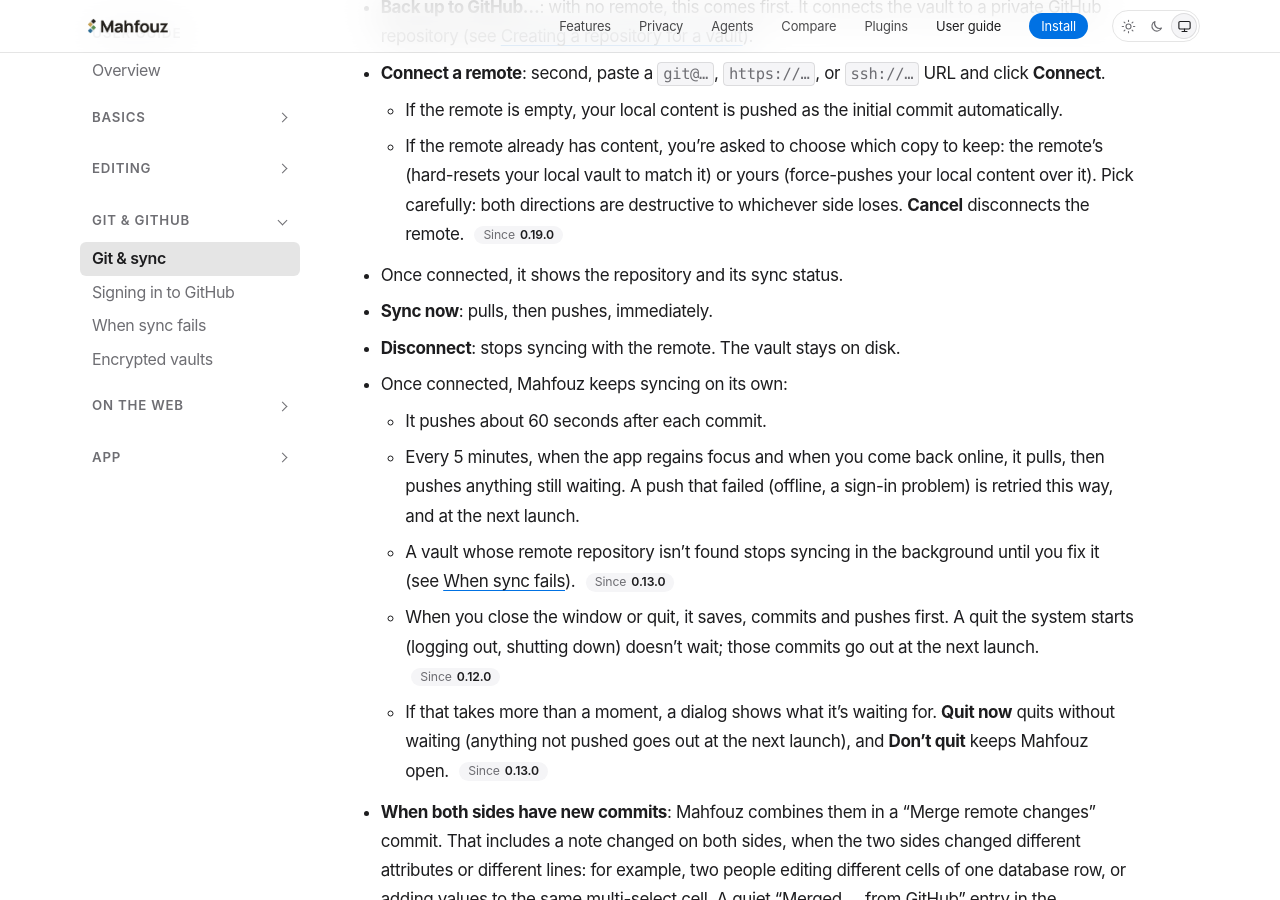
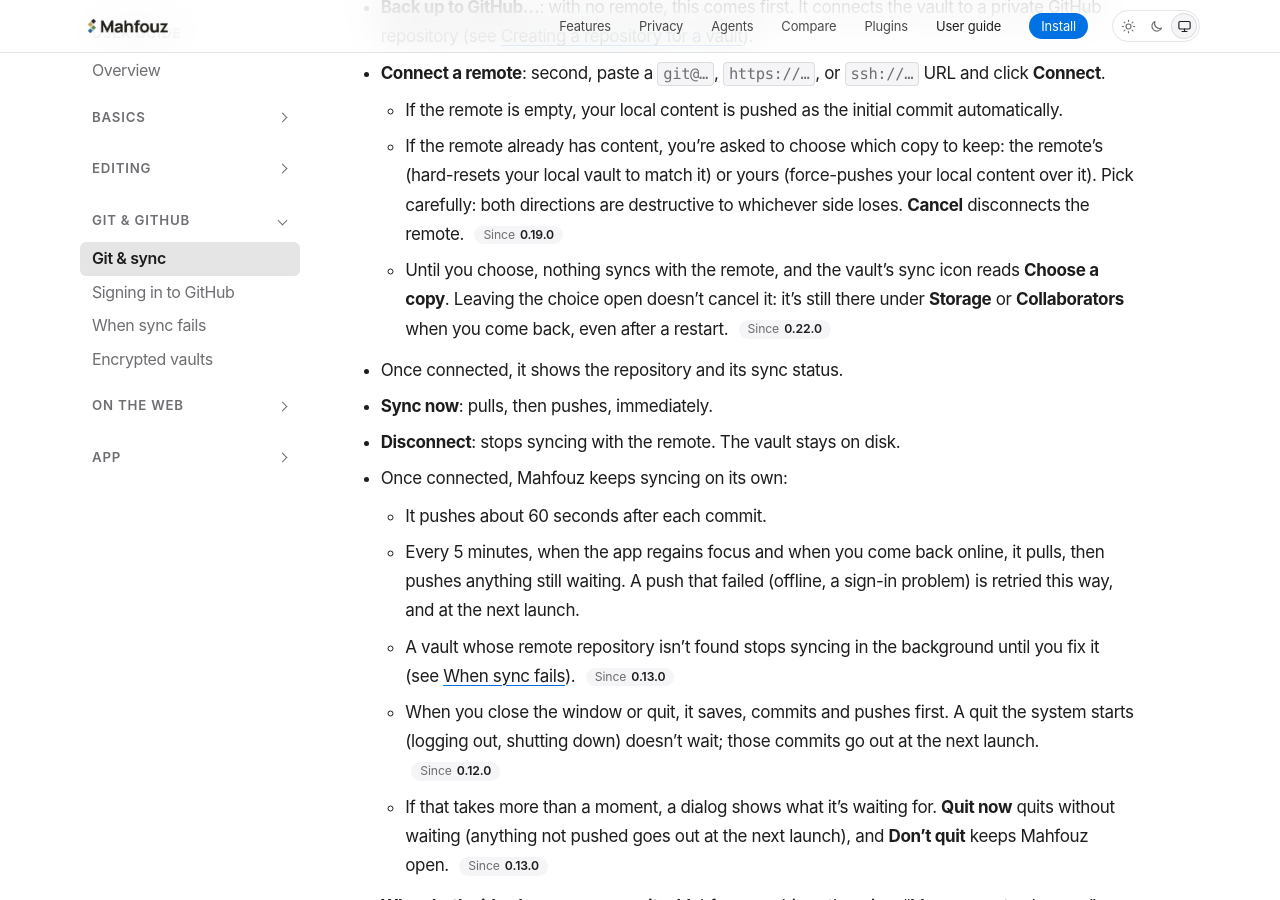
Before and after one commit to mahfouz-app/docs, a Jekyll site: the page built from guide/git.md, in a window 1280 px wide and 900 px high, scrolled down 1448 px. Built offline with Jekyll 4.4.1, drawn with Linux system fonts in a browser that asks for light colours.

Commit message:
guide: a first connect's pending choice survives leaving Settings (#289)
Mahfouz issue: https://l.mahfouz.app/a0petb01a17bc19a46713d9857d9e511dd32e2

Co-authored-by: Claude Opus 5.5 <noreply@anthropic.com>

```diff
--- a/guide/git.md
+++ b/guide/git.md
@@ -61,6 +61,10 @@ Vault Settings → **Storage** → **Sync** {% include since.html v="0.19.0" %}:
     yours (force-pushes your local content over it). Pick carefully: both
     directions are destructive to whichever side loses. **Cancel**
     disconnects the remote. {% include since.html v="0.19.0" %}
+  - Until you choose, nothing syncs with the remote, and the vault's sync
+    icon reads **Choose a copy**. Leaving the choice open doesn't cancel it:
+    it's still there under **Storage** or **Collaborators** when you come
+    back, even after a restart. {% include since.html v="0.22.0" %}
 - Once connected, it shows the repository and its sync status.
 - **Sync now**: pulls, then pushes, immediately.
 - **Disconnect**: stops syncing with the remote. The vault stays on disk.
```
